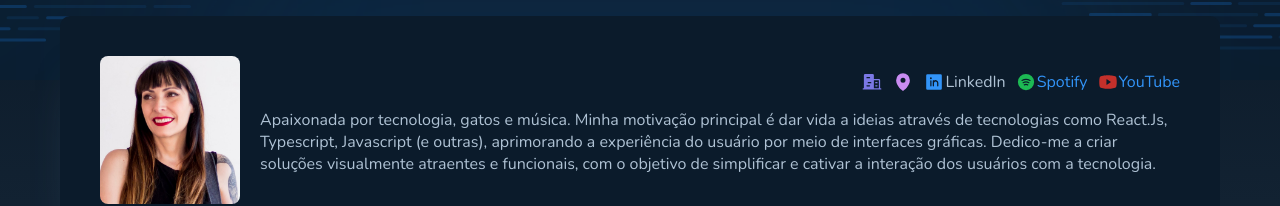
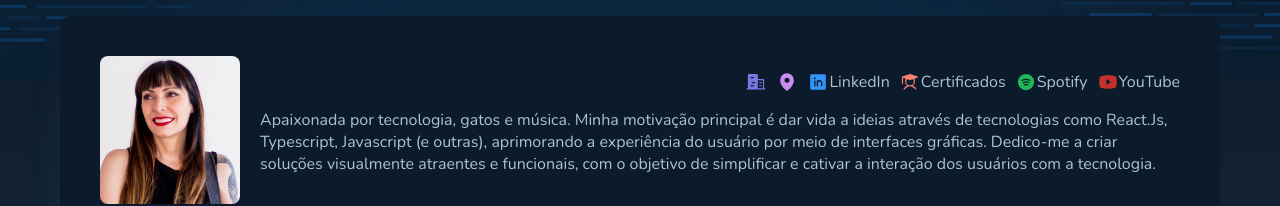
Before and after one commit to gdegato/gdegato, a React (Vite) app: page / in a window 1280 px wide. Shown: the part 220-426 px from the top of the page. Built offline with nearby package versions, Linux system fonts and the light colour scheme; no server answers.

Commit message:
logo credly

```diff
--- a/src/components/Profile/index.tsx
+++ b/src/components/Profile/index.tsx
@@ -1,7 +1,7 @@
 import axios from 'axios';
 import { useEffect, useState } from 'react';
 import { GdeGatoProfile, ProfileContent, ProfileIdentityCompany } from './styles';
-import { Buildings, MapPin, LinkedinLogo, SpotifyLogo, YoutubeLogo } from 'phosphor-react';
+import { Buildings, MapPin, LinkedinLogo, SpotifyLogo, YoutubeLogo, Student } from 'phosphor-react';
 import rose from '../../assets/rose-3.jpg';
 
 type Profile = {
@@ -60,24 +60,32 @@ export function Profile() {
                                 {profile.location}
                             </p>
                         </div>
-                        <div>
+                        <div className='location-profile'>
                             <a className='link-linkedin' href='https://www.linkedin.com/in/roselefernandes/' target='_blank'>
                                 <p>
                                     <LinkedinLogo size={20} color="#3294F8" weight="fill" />
                                     LinkedIn</p></a>
                         </div>
-                        <div>
-                            <a className='link-spotify' href='https://open.spotify.com/intl-pt/artist/1Uzxo4SNzx8XPiXH8dy3Nm?si=VJVF4xwtSSGLDzPoWJqSgw' target='_blank'>
+                        <div className='location-profile'>
+                            <a className='link-linkedin' href='https://www.credly.com/users/rosele-fernandes' target='_blank'>
+                                <p>
+                                    <Student size={20} color="#FA8072" weight="fill" />
+                                    Certificados</p>
+                            </a>
+                        </div>
+                        <div className='location-profile'>
+                            <a className='link-linkedin' href='https://open.spotify.com/intl-pt/artist/1Uzxo4SNzx8XPiXH8dy3Nm?si=VJVF4xwtSSGLDzPoWJqSgw' target='_blank'>
                                 <p>
                                     <SpotifyLogo size={20} color="#1db954" weight="fill" />
                                     Spotify</p></a>
                         </div>
-                        <div>
-                            <a className='link-yt' href='https://www.youtube.com/@rosefernandes' target='_blank'>
+                        <div className='location-profile'>
+                            <a className='link-linkedin' href='https://www.youtube.com/@rosefernandes' target='_blank'>
                                 <p>
                                     <YoutubeLogo size={20} color="#c4302b" weight="fill" />
                                     YouTube</p></a>
                         </div>
+
                     </ProfileIdentityCompany>
                 </div>
                 <div className='profile-description'>
```
